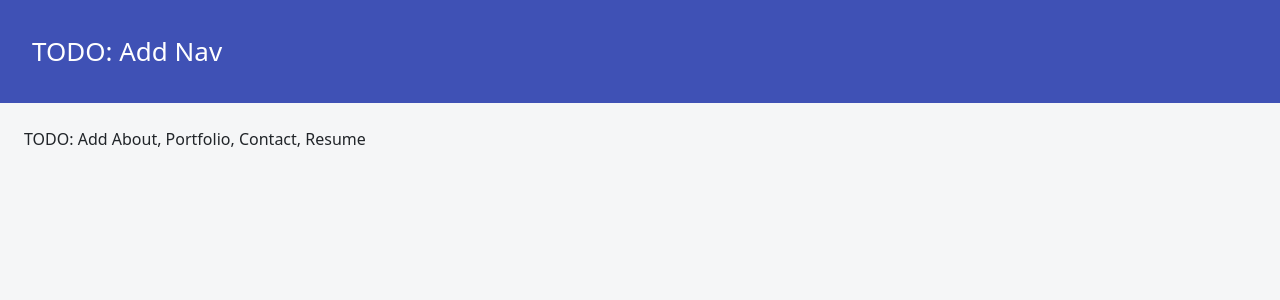
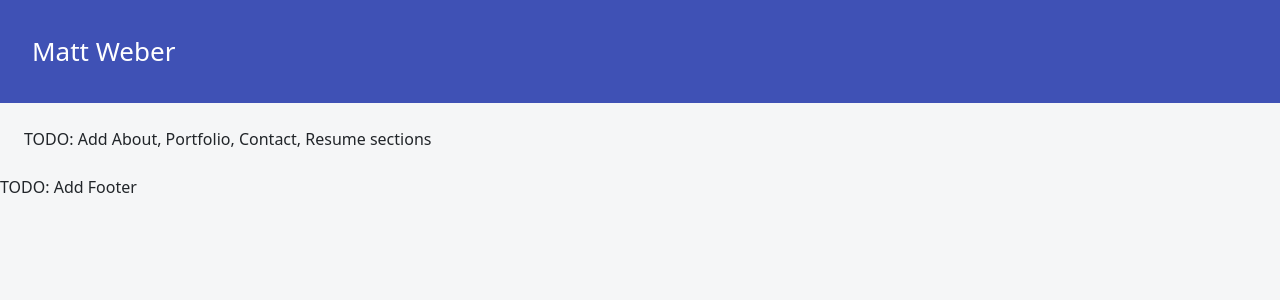
Before and after one commit to moweber/daweb-rx, a React (Create React App) app: page / in a window 1280 px wide. Shown: the top 300 px of the page. Built offline with nearby package versions, Linux system fonts and the light colour scheme.

Commit message:
quick change

```diff
--- a/src/App.js
+++ b/src/App.js
@@ -4,10 +4,11 @@ import "./App.css";
 function App() {
   return (
     <div className="App">
-      <header className="App-header">TODO: Add Nav</header>
+      <header className="App-header">Matt Weber</header>
       <main className="fluid-container m-4">
-        TODO: Add About, Portfolio, Contact, Resume
+        TODO: Add About, Portfolio, Contact, Resume sections
       </main>
+      TODO: Add Footer
     </div>
   );
 }
```
